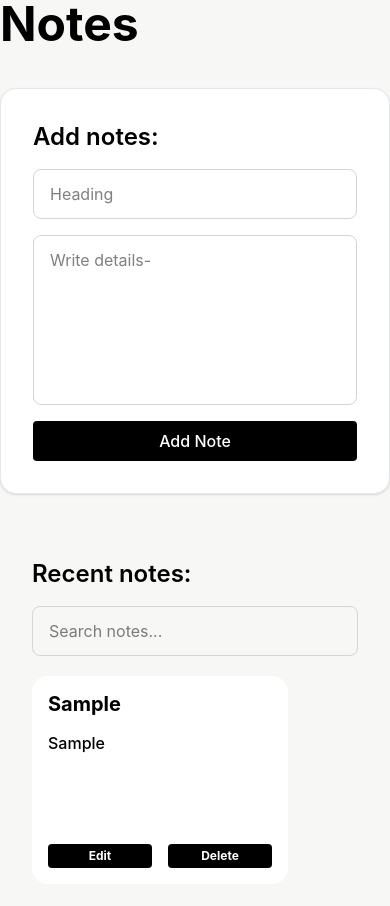
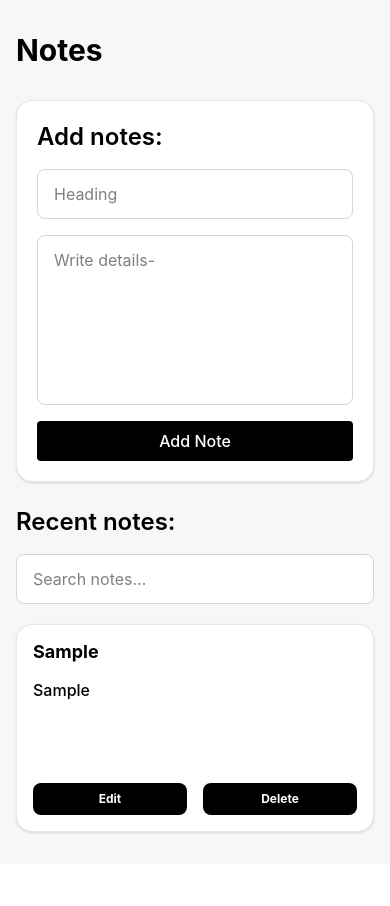
Before and after one commit to nawajish-k/react-notes-app, a React (Vite) app: page / in a window 390 px wide. Both pictures are taken after typing "Sample", "Sample" into the empty fields and a click on the button "Add Note". Shown: the top 906 px of the page. After the commit the page ends 864 px from the top, so only its background shows below. Built offline with nearby package versions, Linux system fonts and the light colour scheme.

Commit message:
feat: improve ui

```diff
--- a/index.html
+++ b/index.html
@@ -4,7 +4,7 @@
     <meta charset="UTF-8" />
     <link rel="icon" type="image/svg+xml" href="/favicon.svg" />
     <meta name="viewport" content="width=device-width, initial-scale=1.0" />
-    <title>basic-react-notes-app</title>
+    <title>react-notes-app</title>
   </head>
   <body>
     <div id="root"></div>
--- a/src/App.jsx
+++ b/src/App.jsx
@@ -64,14 +64,14 @@ const App = () => {
 
   return (
     <div className="min-h-screen bg-[#f7f7f5] text-black">
-      <div className="max-w-7xl mx-auto">
-        <h1 className="text-5xl font-bold mb-10">Notes</h1>
-        <div className="grid lg:grid-cols-[320px_1fr] gap-8">
+    <div className="max-w-7xl mx-auto px-4 sm:px-6 lg:px-8 py-8 sm:py-10">
+        <h1 className="text-3xl sm:text-4xl lg:text-5xl font-bold mb-8 sm:mb-10">Notes</h1>
+        <div className="grid grid-cols-1 lg:grid-cols-[320px_1fr] gap-6 lg:gap-8">
           <form
             onSubmit={(e) => {
               submitHandler(e);
             }}
-            className="flex flex-col items-start gap-4 p-8 bg-white border border-gray-200 rounded-2xl shadow-sm"
+            className="flex flex-col items-start gap-4 p-5 sm:p-6 lg:p-8 bg-white border border-gray-200 rounded-2xl shadow-sm"
           >
             <h2 className="text-2xl font-semibold">Add notes:</h2>
 
@@ -105,7 +105,7 @@ const App = () => {
               {editIndex === null ? "Add Note" : "Save Changes"}
             </button>
           </form>
-          <div className="p-8">
+          <div className="p-0 sm:p-2 lg:p-8">
             <h2 className="text-2xl font-semibold">Recent notes:</h2>
             <input
               type="text"
@@ -114,9 +114,9 @@ const App = () => {
               onChange={(e) => {
                 setSearch(e.target.value);
               }}
-              className="mt-4 w-full rounded-lg border border-gray-300 px-4 py-3 outline-none focus:border-blue-300 focus:ring-2 focus:ring-blue-100"
+              className="mt-4 w-full rounded-lg border border-gray-300 bg-white px-4 py-3 outline-none focus:border-blue-300 focus:ring-2 focus:ring-blue-100"
             />
-            <div className="flex flex-wrap items-start justify-start gap-5 mt-5 overflow-auto h-full">
+            <div className="grid grid-cols-1 sm:grid-cols-2 xl:grid-cols-3 gap-4 mt-5">
               {tasks.length === 0 ? (
                 <p className="text-gray-500">
                   No notes yet. Create your first note.
@@ -128,10 +128,10 @@ const App = () => {
                   return (
                     <div
                       key={idx}
-                      className="flex justify-between flex-col items-start relative min-h-52 w-64 rounded-2xl p-4 text-black bg-white"
+                      className="flex justify-between flex-col items-start relative min-h-52 w-full rounded-2xl p-4 text-black bg-white border border-gray-200 shadow-sm hover:shadow-md transition-shadow"
                     >
                       <div>
-                        <h3 className="leading-tight text-xl font-bold">
+                        <h3 className="leading-tight text-lg sm:text-xl font-bold break-words">
                           {elem.title}
                         </h3>
                         <p className="mt-4 leading-tight font-medium wrap-break-word whitespace-pre-wrap">
@@ -146,7 +146,7 @@ const App = () => {
                             setDetails(elem.details);
                             setEditIndex(idx);
                           }}
-                          className="w-1/2 cursor-pointer active:scale-95 bg-black hover:bg-gray-800 py-1 text-xs rounded font-bold text-white"
+                          className="w-1/2 cursor-pointer active:scale-95 bg-black hover:bg-gray-800 py-2 text-xs rounded-lg font-bold text-white transition"
                         >
                           Edit
                         </button>
@@ -155,7 +155,7 @@ const App = () => {
                           onClick={() => {
                             deleteNote(idx);
                           }}
-                          className="w-1/2 cursor-pointer active:scale-95 bg-black hover:bg-gray-800 py-1 text-xs rounded font-bold text-white"
+                          className="w-1/2 cursor-pointer active:scale-95 bg-black hover:bg-gray-800 py-2 text-xs rounded-lg font-bold text-white transition"
                         >
                           Delete
                         </button>
```
